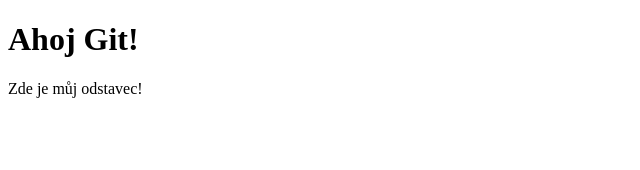
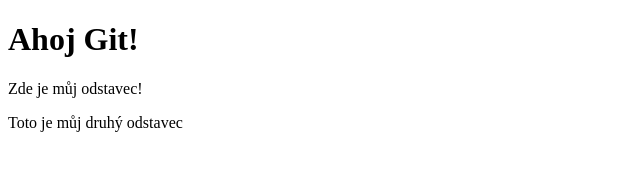
Before and after one commit to kirillputryk/inkoros, a plain HTML site: page index.html in a window 1280 px wide. Shown: the whole page, without its empty margins (0-640 px from the left). Drawn offline with Linux system fonts and the light colour scheme.

Commit message:
Přidán druhý odstavec

```diff
--- a/index.html
+++ b/index.html
@@ -6,5 +6,6 @@
     <body>
         <h1>Ahoj Git!</h1>
         <p>Zde je můj odstavec!</p>
+        <p>Toto je můj druhý odstavec</p>
     </body>
 </html>
```
